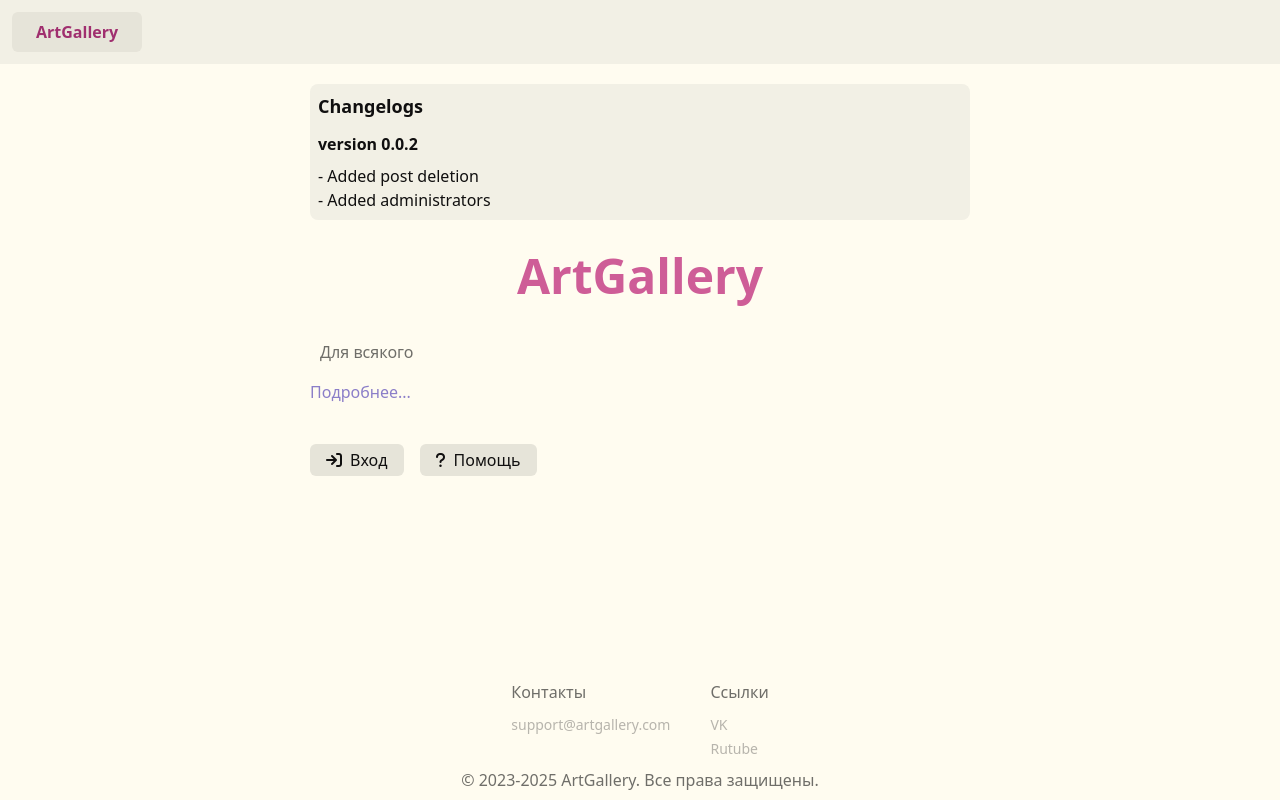
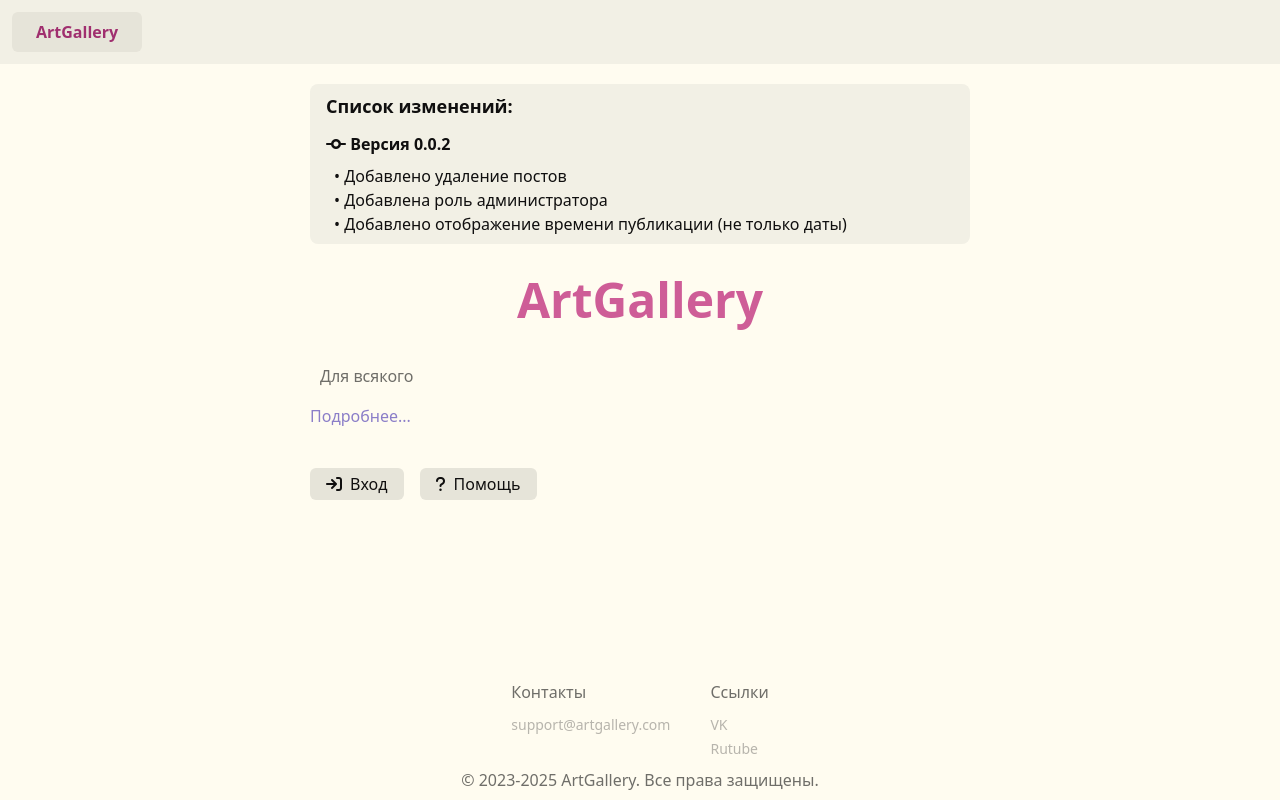
Before and after one commit to Katy248/art-gallery, a Vue app in the folder client/: page / in a window 1280 px wide. Built offline with nearby package versions, Linux system fonts and the light colour scheme.

Commit message:
Fix dropdown

```diff
--- a/client/src/components/ChangesList.vue
+++ b/client/src/components/ChangesList.vue
@@ -1,14 +1,14 @@
 <script setup>
-const changelogs = [{ title: "version 0.0.2", changes: ["Added post deletion", "Added administrators"] }];
+const changelogs = [{ title: "Версия 0.0.2", changes: ["Добавлено удаление постов", "Добавлена роль администратора", "Добавлено отображение времени публикации (не только даты)"] }];
 </script>
 <template>
-    <div class="bg-bg-2 p-2 rounded-lg">
-        <h1 class="text-lg font-bold mb-3">Changelogs</h1>
+    <div class="bg-bg-2 py-2 px-4 rounded-lg">
+        <h2 class="text-lg font-bold mb-3">Список изменений:</h2>
         <ul>
             <li v-for="version in changelogs" :key="version.title">
-                <h2 class="font-bold mb-2">{{ version.title }}</h2>
+                <h3 class="font-bold mb-2"><i class="fa-solid fa-code-commit"></i> {{ version.title }}</h3>
                 <ul>
-                    <li v-for="change in version.changes" :key="change">- {{ change }}</li>
+                    <li v-for="change in version.changes" :key="change" class="ps-2">• {{ change }}</li>
                 </ul>
             </li>
         </ul>
--- a/client/src/components/PostCard.vue
+++ b/client/src/components/PostCard.vue
@@ -54,25 +54,28 @@ const deletePostHandler = () => {
                         <span>{{ post.publisherName }}</span>
                     </RouterLink>
                 </div>
-                <div v-if="post.publisherId == userId">
-                    <Menu>
-                        <MenuButton class="btn-base cursor-pointer rounded-sm py-1 px-3">
-                            <i class="fas fa-ellipsis"></i>
-                        </MenuButton>
-                        <MenuItems class="absolute mt-2 z-10 rounded nav backdrop-blur-sm">
+                <Menu as="div" class="relative">
+                    <MenuButton class="btn-base cursor-pointer rounded-sm py-1 px-3">
+                        <i class="fas fa-ellipsis"></i>
+                    </MenuButton>
+                    <Transition enter-active-class="transform scale-90" leave-active-class="transform scale-90">
+                        <MenuItems class="absolute rounded top-10 right-0 nav shadow-xl/30 shadow-text origin-top-right">
                             <MenuItem>
                                 <button class="nav-item text-left"><i class="fas fa-info-circle nav-icon"></i> Подробнее</button>
                             </MenuItem>
-                            <MenuItem>
+                            <MenuItem v-if="post.publisherId == userId">
                                 <button @click="deletePostHandler" class="nav-item text-left text-red"><i class="fas fa-trash nav-icon"></i> Удалить</button>
                             </MenuItem>
                         </MenuItems>
-                    </Menu>
-                </div>
+                    </Transition>
+                </Menu>
             </div>
             <img :src="post.imageUrl" class="rounded-md border border-ui-2" />
             <div class="grow">{{ post.description }}</div>
-            <div v-if="post.createdAt" class="text-ui-3">{{ new Date(post.createdAt).toLocaleDateString("ru-RU") }}</div>
+            <div v-if="post.createdAt" class="text-ui-3">
+                {{ new Date(post.createdAt).toLocaleTimeString("ru-RU").slice(0, -3) }}
+                {{ new Date(post.createdAt).toLocaleDateString("ru-RU") }}
+            </div>
             <div class="grid grid-cols-2 md:flex sm:flex-row sm:flex-wrap gap-2 justify-evenly">
                 <button v-if="post.saved" class="btn grow bg-ui hover:bg-red-2 active:bg-red" @click="() => unsavePostHandler(post)">
                     <i class="fas fa-bookmark"></i>
--- a/client/src/components/TheNav.vue
+++ b/client/src/components/TheNav.vue
@@ -27,7 +27,7 @@ if (auth.isAuthenticated) {
     </header>
     <div v-show="showMenu" class="w-full h-screen fixed top-0 left-0 bg-black/60 backdrop-blur-sm z-10 flex flex-col items-center" @click="backdropClick">
         <nav class="absolute z-50 left-3 top-[60px] flex flex-col min-w-[10rem] rounded-md gap-2">
-            <div class="nav rounded-md">
+            <div class="nav rounded-md bg-bg">
                 <RouterLink class="nav-item" to="/">
                     <i class="fas fa-home nav-icon"></i>
                     Главная
@@ -41,7 +41,7 @@ if (auth.isAuthenticated) {
                     Создать публикацию
                 </RouterLink>
             </div>
-            <div class="nav rounded-md">
+            <div class="nav rounded-md bg-bg">
                 <RouterLink class="nav-item" to="/help">
                     <i class="fas fa-question nav-icon"></i>
                     Помощь
@@ -51,7 +51,7 @@ if (auth.isAuthenticated) {
                     О нас
                 </RouterLink>
             </div>
-            <div class="nav rounded-md" v-if="auth.isAuthenticated">
+            <div class="nav rounded-md bg-bg" v-if="auth.isAuthenticated">
                 <RouterLink class="nav-item" :to="profileUrl">
                     <i class="fas fa-user-plus nav-icon"></i>
                     Профиль</RouterLink
@@ -61,7 +61,7 @@ if (auth.isAuthenticated) {
                     Выход
                 </RouterLink>
             </div>
-            <div class="nav rounded-md" v-else>
+            <div class="nav rounded-md bg-bg" v-else>
                 <RouterLink class="nav-item" to="/auth/register">
                     <i class="fas fa-user-plus nav-icon"></i>
                     Регистрация</RouterLink
@@ -81,5 +81,4 @@ if (auth.isAuthenticated) {
     --sidebar-rounded: 0.5rem;
     --sidebar-min-width: 10rem;
 }
-
 </style>
--- a/client/src/style.css
+++ b/client/src/style.css
@@ -133,9 +133,9 @@ body {
 }
 
 .nav-icon {
-    @apply w-[1rem] text-center mr-[.3rem];
+    @apply w-[1rem] text-center me-2;
 }
 
 .nav-item {
-    @apply py-2 px-3 rounded-sm cursor-pointer hover:bg-ui active:bg-ui-2;
+    @apply flex gap-1 items-baseline py-2 px-3 rounded-sm cursor-pointer hover:bg-ui active:bg-ui-2;
 }
```
